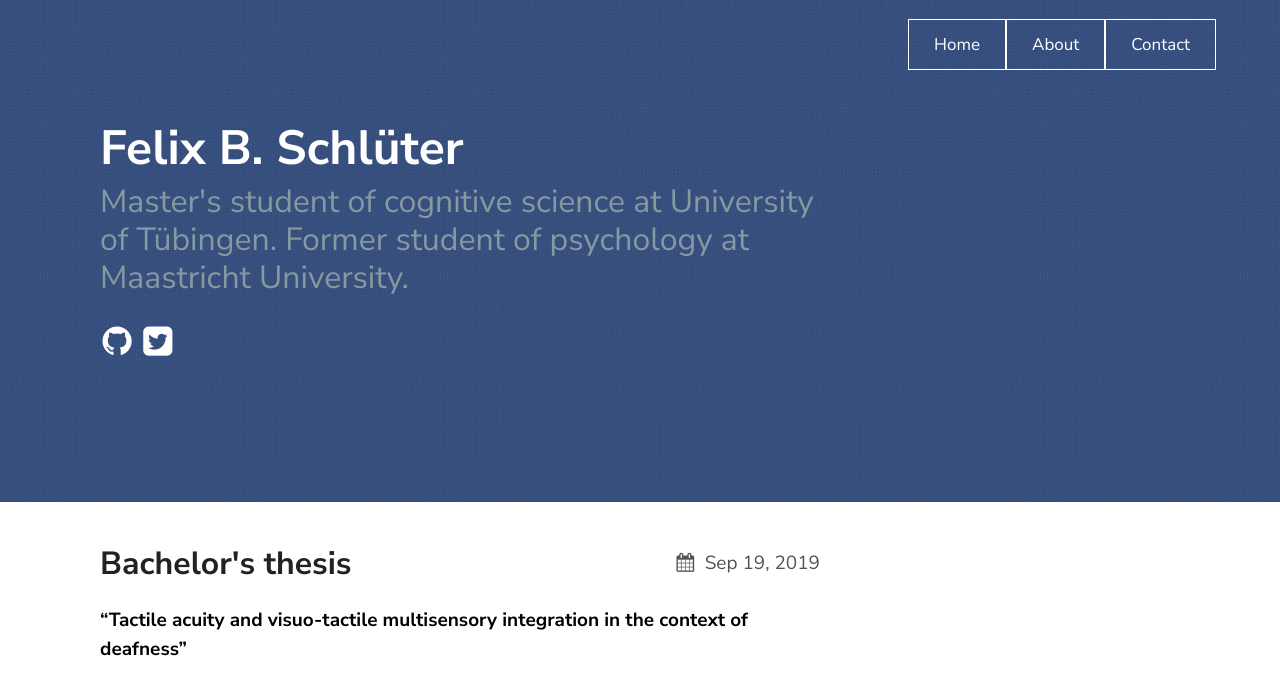
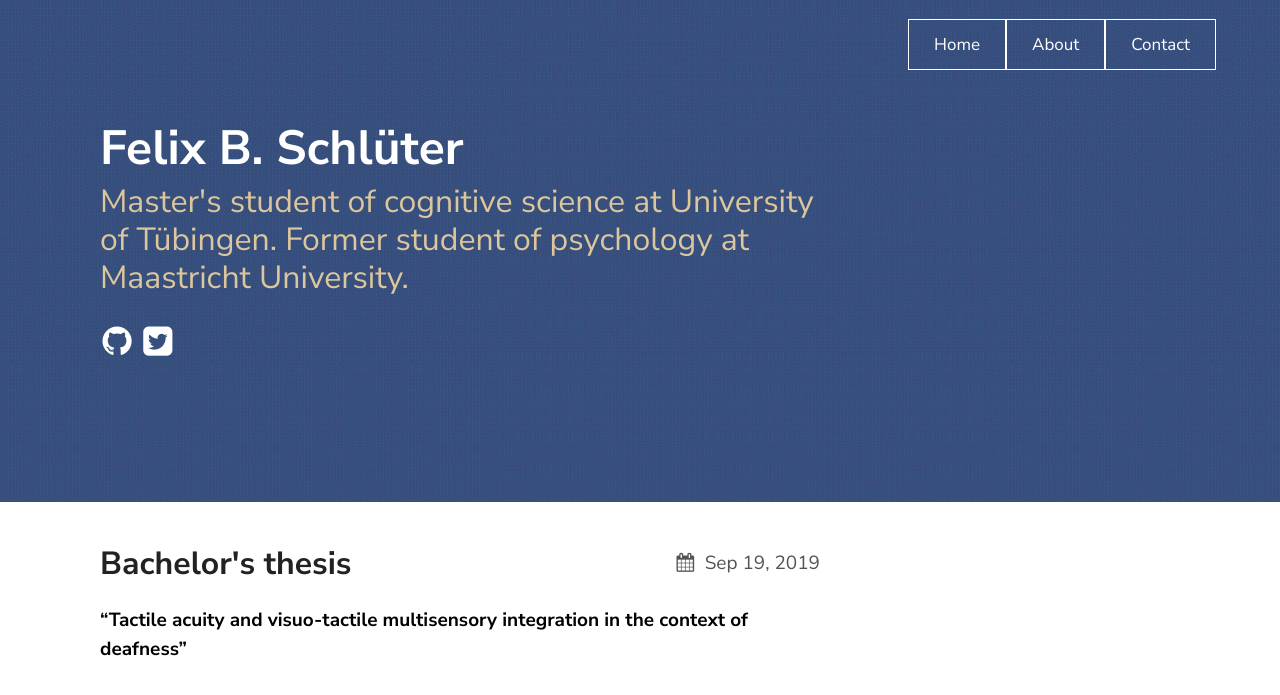
Before and after one commit to felixschltr/blog, a Jekyll site: the page built from index.md, in a window 1280 px wide. Shown: the top 695 px of the page. Built offline with Jekyll 4.4.1, drawn with Linux system fonts in a browser that asks for light colours.

Commit message:
h2 color greyblue style

```diff
--- a/assets/css/style.scss
+++ b/assets/css/style.scss
@@ -80,7 +80,7 @@
     background-image: url('{{ site.baseurl }}/assets/textures/greyblue.jpg');
 
     h2 {
-        color: #8599a0;
+        color: #dcc69c;
     }
 
     .social i:hover {
```
